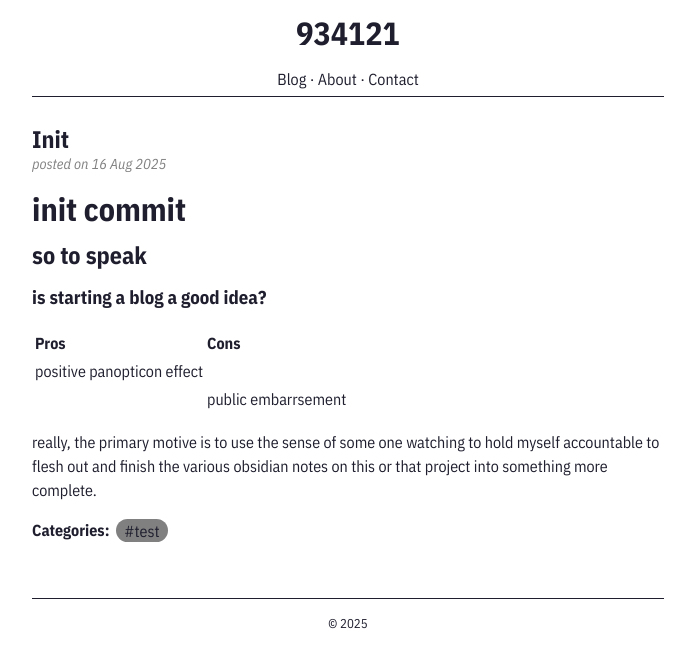
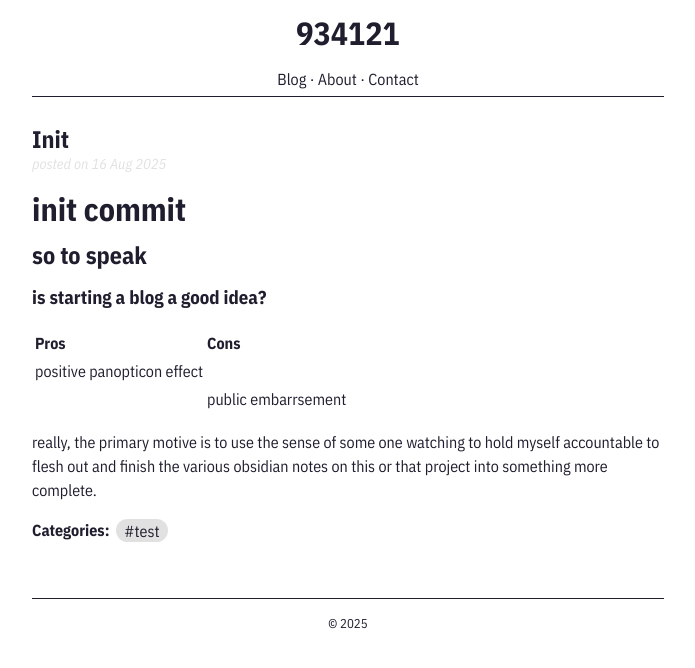
Before and after one commit to e-s-l/e-s-l.github.io, a Jekyll site: the page built from _posts/2025-08-16-init.md, in a window 1280 px wide. Shown: the top 668 px of the page, without its empty margins (292-987 px from the left). Built offline with Jekyll 4.4.1, drawn with Linux system fonts in a browser that asks for light colours.

Commit message:
fix some stylings

```diff
--- a/assets/css/style.css
+++ b/assets/css/style.css
@@ -112,16 +112,16 @@ header h1 {
 
 #post-short i	{
 	font-size:0.8em;
-	color: var(--third-background-color);
+	color: var(--background-color);
 }
 
 #post i	{
 	font-size:0.9em;
-	color: var(--third-background-color);
+	color: var(--background-color);
 }
 
 #categories a, #categories a:link, #categories a:visited {
-	background-color: var(--third-background-color);
+	background-color: var(--background-color);
 	text-decoration: none;
 	padding: 0.1em 0.5em 0.1em 0.5em;
 	border-radius: 25px;
```
